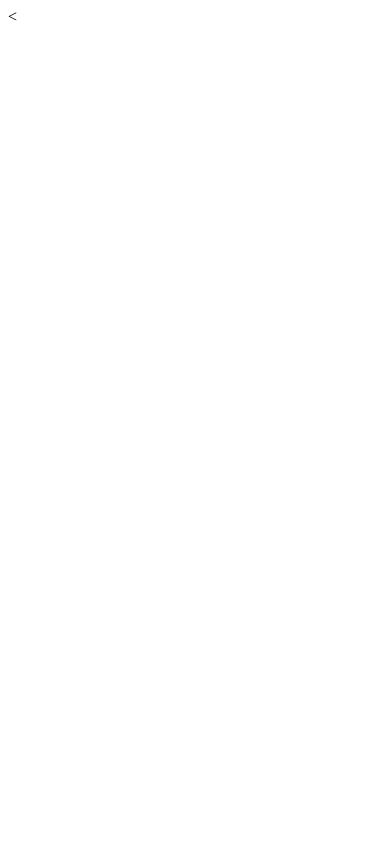
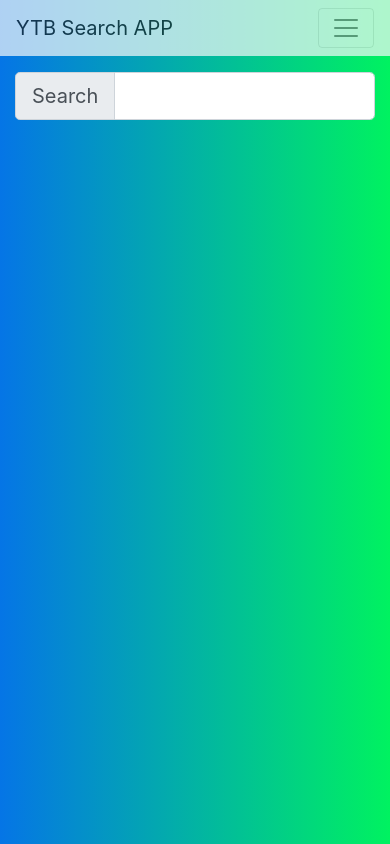
Before and after one commit to ashishcodes4/movieDataBase, a plain HTML site: page index.html in a window 390 px wide. Drawn offline with nearby package versions, Linux system fonts and the light colour scheme.

Commit message:
added bootstrap, added navbar, searchbar

```diff
--- a/app.css
+++ b/app.css
@@ -0,0 +1,13 @@
+body {
+    background: #00F260;  /* fallback for old browsers */
+    background: -webkit-linear-gradient(to right, #0575E6, #00F260);  /* Chrome 10-25, Safari 5.1-6 */
+    background: linear-gradient(to right, #0575E6, #00F260); /* W3C, IE 10+/ Edge, Firefox 16+, Chrome 26+, Opera 12+, Safari 7+ */
+}
+
+.navbar {
+    opacity: 0.7;
+    color: black;
+}
+.container {
+    margin-top: 1em;
+}
--- a/app.js
+++ b/app.js
@@ -1 +1 @@
-alert('js file connected');
+var input = document.querySelector('.input');
--- a/index.html
+++ b/index.html
@@ -1,13 +1,49 @@
-<<!DOCTYPE html>
+<!DOCTYPE html>
 <html>
+
 <head>
   <meta charset="utf-8" />
   <meta http-equiv="X-UA-Compatible" content="IE=edge">
   <title>Page Title</title>
   <meta name="viewport" content="width=device-width, initial-scale=1">
+  <link rel="stylesheet" href="https://maxcdn.bootstrapcdn.com/bootstrap/4.0.0/css/bootstrap.min.css" integrity="sha384-Gn5384xqQ1aoWXA+058RXPxPg6fy4IWvTNh0E263XmFcJlSAwiGgFAW/dAiS6JXm"
+    crossorigin="anonymous">
   <link rel="stylesheet" type="text/css" media="screen" href="app.css" />
 </head>
+
 <body>
+  <nav class="navbar navbar-expand-lg navbar-light bg-light">
+    <a class="navbar-brand" href="#">YTB Search APP</a>
+    <button class="navbar-toggler" type="button" data-toggle="collapse" data-target="#navbarSupportedContent" aria-controls="navbarSupportedContent"
+      aria-expanded="false" aria-label="Toggle navigation">
+      <span class="navbar-toggler-icon"></span>
+    </button>
+
+    <div class="collapse navbar-collapse" id="navbarSupportedContent">
+      <ul class="navbar-nav mr-auto">
+        <!-- menu items -->
+      </ul>
+    </div>
+  </nav>
+  <div class="container">
+    <div class="input">
+      <div class="input-group input-group-lg">
+        <div class="input-group-prepend">
+          <span class="input-group-text" id="inputGroup-sizing-lg">Search</span>
+        </div>
+        <input id="input" type="text" class="form-control" aria-label="Large" aria-describedby="inputGroup-sizing-sm">
+      </div>
+    </div>
+  </div>
+
+  <!-- Javascript plugins -->
+  <script src="https://code.jquery.com/jquery-3.2.1.slim.min.js" integrity="sha384-KJ3o2DKtIkvYIK3UENzmM7KCkRr/rE9/Qpg6aAZGJwFDMVNA/GpGFF93hXpG5KkN"
+    crossorigin="anonymous"></script>
+  <script src="https://cdnjs.cloudflare.com/ajax/libs/popper.js/1.12.9/umd/popper.min.js" integrity="sha384-ApNbgh9B+Y1QKtv3Rn7W3mgPxhU9K/ScQsAP7hUibX39j7fakFPskvXusvfa0b4Q"
+    crossorigin="anonymous"></script>
+  <script src="https://maxcdn.bootstrapcdn.com/bootstrap/4.0.0/js/bootstrap.min.js" integrity="sha384-JZR6Spejh4U02d8jOt6vLEHfe/JQGiRRSQQxSfFWpi1MquVdAyjUar5+76PVCmYl"
+    crossorigin="anonymous"></script>
   <script src="app.js"></script>
 </body>
+
 </html>
```
Lines whose indentation alone changed are shown as unchanged.
